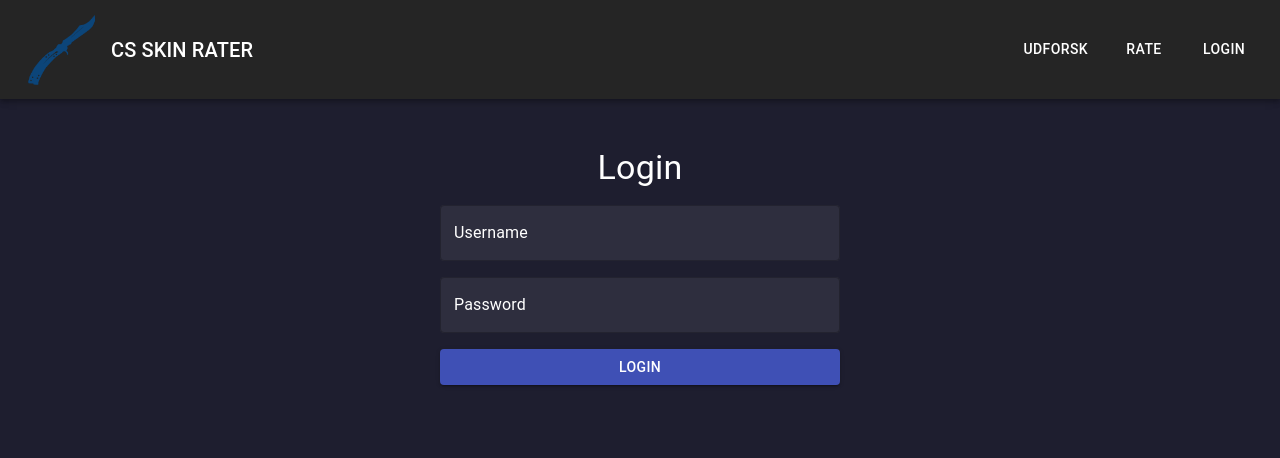
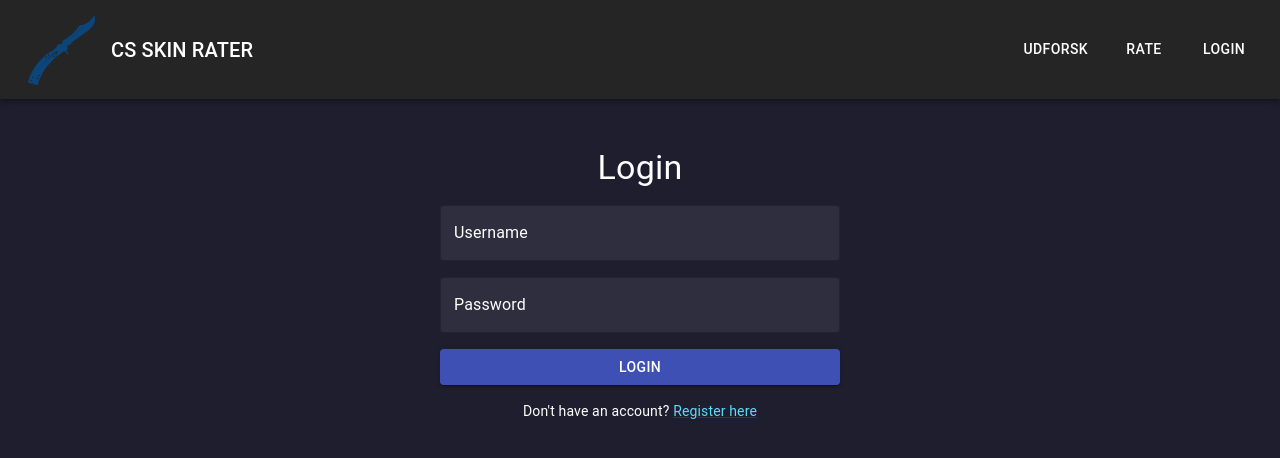
Before and after one commit to xframee/PERN-SkinRater, a React (Create React App) app in the folder client/: page /login in a window 1280 px wide. Shown: the top 458 px of the page. Built offline with nearby package versions, Linux system fonts and the light colour scheme.

Commit message:
Update Login.jsx

```diff
--- a/client/src/pages/Login.jsx
+++ b/client/src/pages/Login.jsx
@@ -1,5 +1,6 @@
 import React from "react";
-import { TextField, Button, Box, Typography } from "@mui/material";
+import { TextField, Button, Box, Typography, Link } from "@mui/material";
+import { Link as RouterLink } from "react-router-dom";
 
 export const Login = () => {
     return (
@@ -51,6 +52,14 @@ export const Login = () => {
                 <Button variant="contained" color="primary">
                     Login
                 </Button>
+
+                <Typography variant="body2" sx={{ color: "white", textAlign: "center" }}>
+                    Don't have an account?{" "}
+                    <Link component={RouterLink} to="/register" sx={{ color: "#61dafb" }}>
+                        Register here
+                    </Link>
+                </Typography>
+
             </Box>
         </Box>
     );
```
